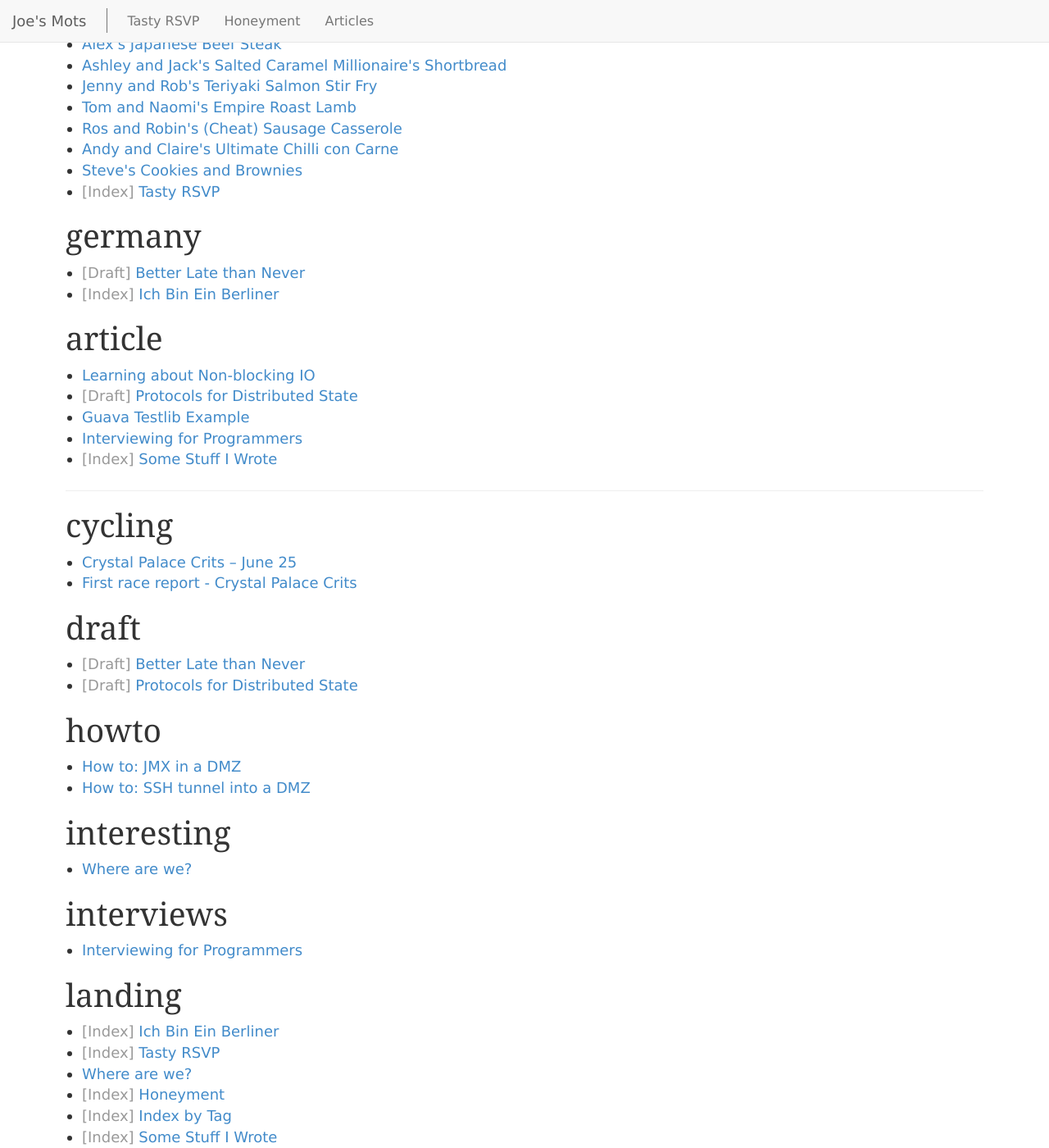
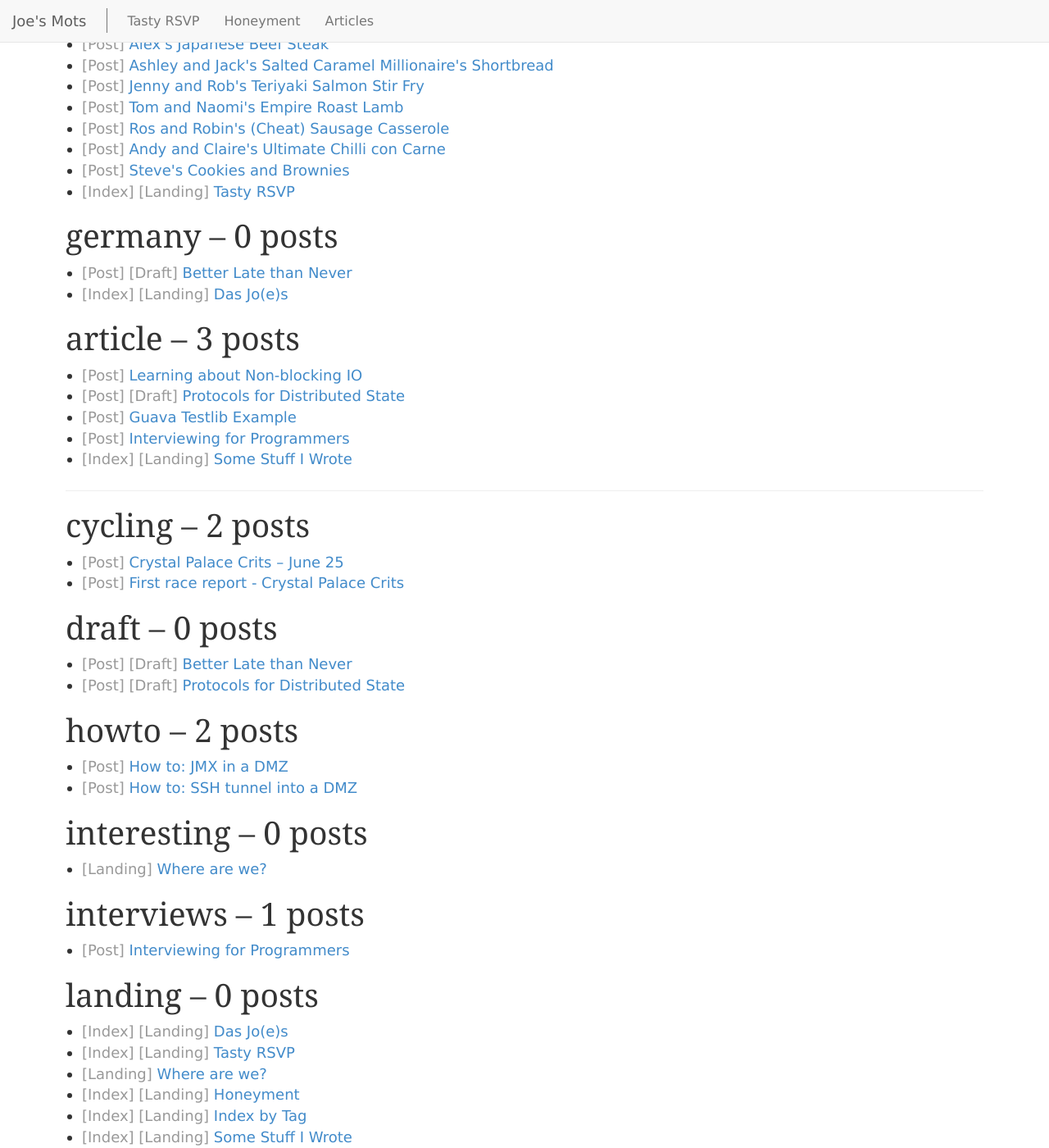
Before and after one commit to joekearney/joekearney.github.io, a Jekyll site: the page built from _posts/2015-01-01-index-by-tag.html, in a window 1280 px wide and 1400 px high, scrolled down 2424 px. Shown: the whole window at 82% size. Built offline with Jekyll 4.4.1, drawn with Linux system fonts in a browser that asks for light colours; some web fonts are replaced; some of the changed text lies outside the part shown.

Commit message:
formatting, indexes

```diff
--- a/_posts/2015-01-01-index-by-tag.html
+++ b/_posts/2015-01-01-index-by-tag.html
@@ -14,13 +14,24 @@ permalink: /posts
 {% assign all_tags = site_tags | split:',' | sort %}
 
 {% for tag in site.enumerable-tags %}
-  <h1>{{ tag }}</h1>
+  {% assign numPosts = 0 %}
+  {% for p in site.posts %}
+    {% if p.categories contains 'post' and p.tags contains tag %}
+      {% unless p.tags contains 'draft' or p.tags contains 'landing' %}
+        {% assign numPosts = numPosts | plus: 1 %}
+      {% endunless %}
+    {% endif %}
+  {% endfor %}
+
+  <h1>{{ tag }} &ndash; {{ numPosts }} posts</h1>
   <ul>
   {% for p in site.posts %}
     {% if p.tags contains tag %}
       <li>
+        {% if p.categories contains 'post' %}<span class="post-description">[Post]</span>{% endif %}
+        {% if p.categories contains 'index' %}<span class="post-description">[Index]</span>{% endif %}
+        {% if p.tags contains 'landing' %}<span class="post-description">[Landing]</span>{% endif %}
         {% if p.tags contains 'draft' %}<span class="post-description">[Draft]</span>{% endif %}
-        {% if p.categories contains 'index' %}<span class="post-description">[Index]</span>{% endif %}
         <a href="{{p.url}}">{{p.title}}</a>
       </li>
     {% endif %}
@@ -32,13 +43,24 @@ permalink: /posts
 
 {% for t in all_tags %}
   {% unless site.enumerable-tags contains t %}
-    <h1>{{ t }}</h1>
+    {% assign numPosts = 0 %}
+    {% for p in site.posts %}
+      {% if p.categories contains 'post' and p.tags contains t %}
+        {% unless p.tags contains 'draft' or p.tags contains 'landing' %}
+          {% assign numPosts = numPosts | plus: 1 %}
+        {% endunless %}
+      {% endif %}
+    {% endfor %}
+
+    <h1>{{ t }} &ndash; {{ numPosts }} posts</h1>
     <ul>
     {% for p in site.posts %}
       {% if p.tags contains t %}
         <li>
+          {% if p.categories contains 'post' %}<span class="post-description">[Post]</span>{% endif %}
+          {% if p.categories contains 'index' %}<span class="post-description">[Index]</span>{% endif %}
+          {% if p.tags contains 'landing' %}<span class="post-description">[Landing]</span>{% endif %}
           {% if p.tags contains 'draft' %}<span class="post-description">[Draft]</span>{% endif %}
-          {% if p.categories contains 'index' %}<span class="post-description">[Index]</span>{% endif %}
           <a href="{{p.url}}">{{p.title}}</a>
         </li>
       {% endif %}
--- a/_posts/germany/2015-11-17-germany-index.md
+++ b/_posts/germany/2015-11-17-germany-index.md
@@ -1,6 +1,6 @@
 ---
 layout: layout
-title: "Ich Bin Ein Berliner"
+title: "Das Jo(e)s"
 categories:
 - index
 tags:
```
Also changed, not shown: _posts/germany/2015-12-01-better-late-than-never.md (+3 -1 lines).
